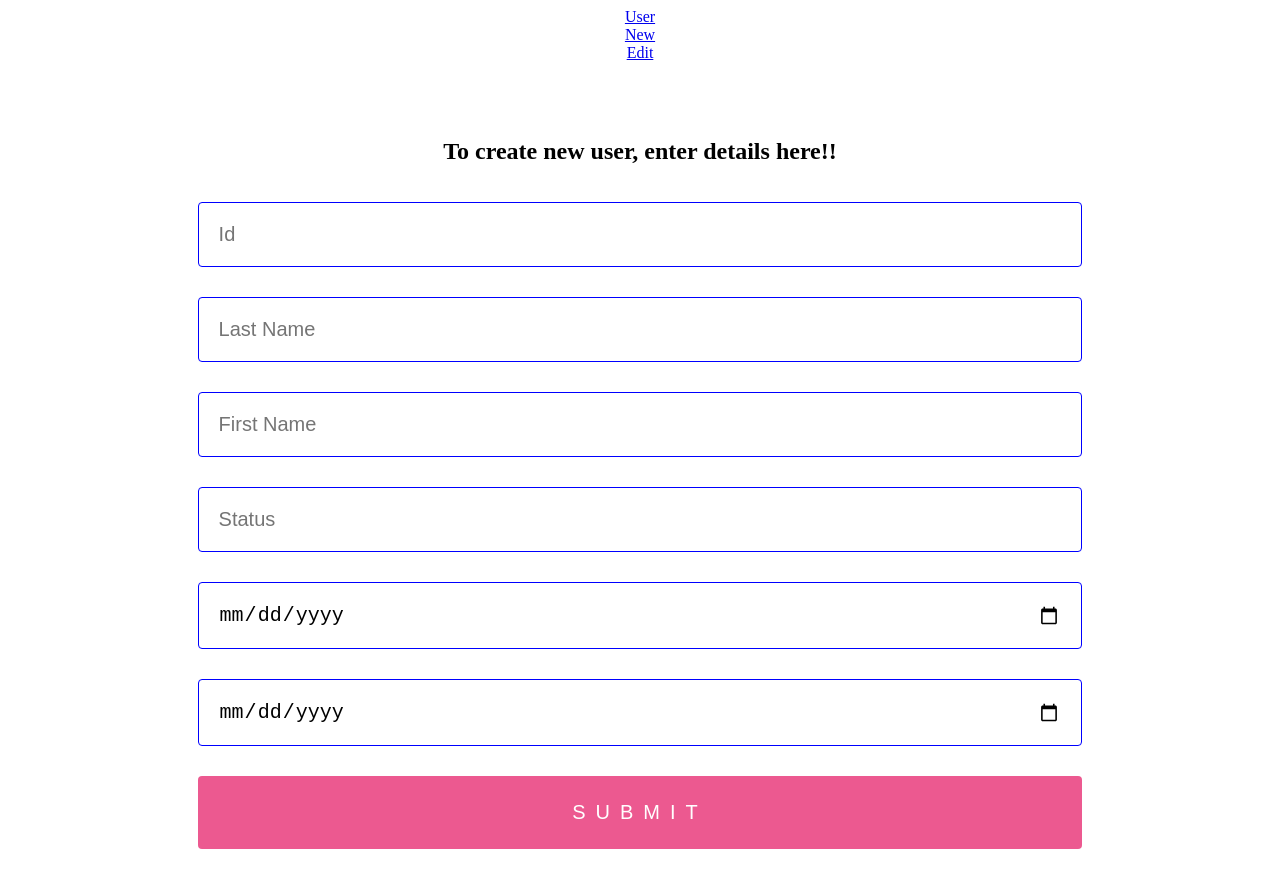
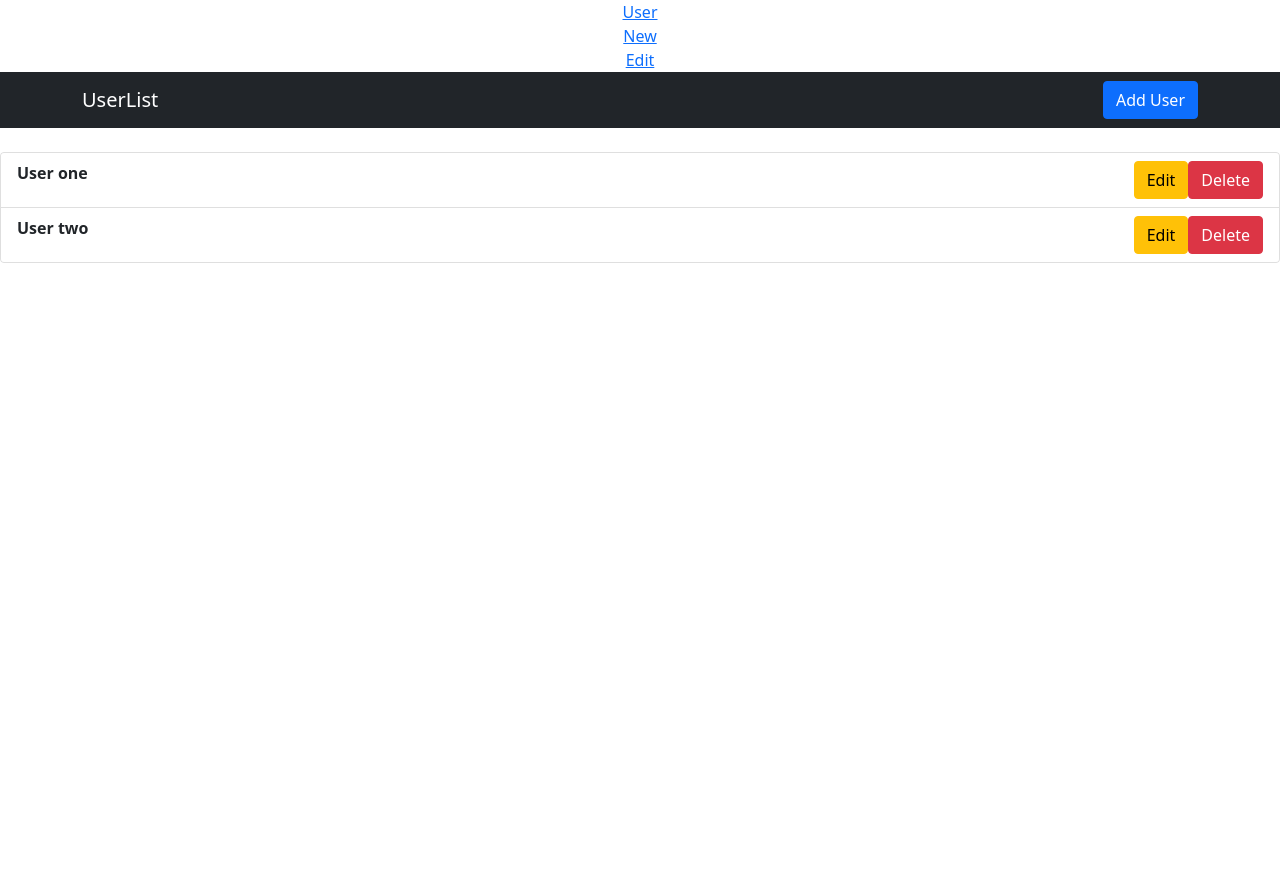
Before and after one commit to chhavi-choudhary/server-based-app, a React (Create React App) app: page /new in a window 1280 px wide. After the commit the page ends 800 px from the top, so only its background shows below. Built offline with nearby package versions, Linux system fonts and the light colour scheme.

Commit message:
routing working for all the components

```diff
--- a/package.json
+++ b/package.json
@@ -7,12 +7,16 @@
     "@testing-library/react": "^11.2.6",
     "@testing-library/user-event": "^12.8.3",
     "axios": "^0.21.1",
+    "bootstrap": "^5.0.0",
     "react": "^17.0.2",
+    "react-bootstrap": "^1.5.2",
     "react-dom": "^17.0.2",
     "react-hook-form": "^7.4.0",
     "react-paginate": "^7.1.2",
+    "react-router": "^5.2.0",
     "react-router-dom": "^5.2.0",
     "react-scripts": "4.0.3",
+    "reactstrap": "^8.9.0",
     "uuid": "^8.3.2",
     "web-vitals": "^1.1.1"
   },
--- a/src/App.js
+++ b/src/App.js
@@ -4,6 +4,7 @@ import Users from './Component/Users';
 import New from './Component/New';
 import Edit from './Component/Edit';
 import Navbar from './Component/Navbar';
+import AddUser from './Component/AddUser';
 
 function App() {
   return (
@@ -14,6 +15,7 @@ function App() {
          <Route exact path='/' component={Users}/>
          <Route path='/new' component={New}/>
          <Route path='/edit' component={Edit}/>
+         <Route path='/add' component={AddUser}/>
        </Switch>
      </Router>
     </div>
--- /dev/null
+++ b/src/Component/AddUser.jsx
@@ -0,0 +1,22 @@
+import React from 'react'
+import { Form, FormGroup, Label, Input, Button } from "reactstrap";
+import { Link } from 'react-router-dom';
+const AddUser = () => {
+    return (
+        <div>
+            <Form>
+                <FormGroup>
+                    <Label>Id</Label>
+                    <Input type="text" placeholder="Enter Id"></Input>
+                    <Label>First Name</Label>
+                    <Input type="text" placeholder="Enter First Name"></Input>
+                    <Label>Last Name</Label>
+                    <Input type="text" placeholder="Enter Last Name" ></Input>
+                </FormGroup>
+                <Button type="submit">Add New User</Button>
+                <Link to="/new" className="btn btn-danger ml-4">Cancel</Link>
+            </Form>
+        </div>
+    )
+}
+export default AddUser;
--- a/src/Component/Edit.jsx
+++ b/src/Component/Edit.jsx
@@ -1,12 +1,18 @@
 import React from 'react';
 import { useForm } from "react-hook-form";
 import './New.css';
+import EditUser from './EditUser';
+
 const Edit = () => {
   const { register, handleSubmit, watch, formState: { errors } } = useForm();
   const onSubmit = data => alert(JSON.stringify(data));
   console.log(watch("example"))
 
   return (
+  <div>
+    <EditUser/>
+
+
     <div className="createForm">
       <h2>Handle validation Error with message!!</h2>
       <form onSubmit={handleSubmit(onSubmit)} >
@@ -49,6 +55,7 @@ const Edit = () => {
         <input type="submit" />
       </form>
     </div>
+    </div>
   );
 }
 export default Edit;
--- /dev/null
+++ b/src/Component/EditUser.jsx
@@ -0,0 +1,28 @@
+import React from 'react';
+import { Link } from "react-router-dom";
+import {
+  Form,
+  FormGroup,
+  Label,
+  Input,
+  Button
+} from "reactstrap";
+
+
+ const EditUser = () => {
+    return (
+        <div>
+          <Form>
+                <FormGroup>
+                    <Label>First Name</Label>
+                    <Input type="text" placeholder="Enter First Name"></Input>
+                    <Label>Last Name</Label>
+                    <Input type="text" placeholder="Enter Last Name" ></Input>
+                </FormGroup>
+                <Button type="submit">Edit Name</Button>
+                <Link to="/new" className="btn btn-danger ml-4">Cancel</Link>
+            </Form>
+        </div>
+    )
+}
+export default EditUser;
--- /dev/null
+++ b/src/Component/Header.jsx
@@ -0,0 +1,26 @@
+import React from 'react';
+import { Link } from "react-router-dom";
+import {
+  Navbar,
+  Nav,
+  NavItem,
+  NavbarBrand,
+  Container
+} from "reactstrap";
+import 'bootstrap/dist/css/bootstrap.min.css';
+
+const Header = () => {
+  return (
+    <Navbar color="dark" dark>
+      <Container>
+        <NavbarBrand href="/">UserList</NavbarBrand>
+        <Nav>
+          <NavItem>
+            <Link className="btn btn-primary" to="/add">Add User</Link>
+          </NavItem>
+        </Nav>
+      </Container>
+    </Navbar>
+  )
+}
+export default Header;
--- a/src/Component/Navbar.jsx
+++ b/src/Component/Navbar.jsx
@@ -2,10 +2,10 @@ import React from 'react'
 import { Link } from 'react-router-dom'
 import './Navbar.css';
 
-export default function Nvbar() {
+export default function Navbar() {
     return (
         <div>
-            <ul className='navbar'>
+            <ul className='links'>
                 <li><Link to='/'>User</Link></li>
                 <li><Link to='/new'>New</Link></li>
                 <li><Link to='/edit'>Edit</Link></li>
--- a/src/Component/New.jsx
+++ b/src/Component/New.jsx
@@ -1,25 +1,79 @@
 import React from "react";
-import { useForm } from "react-hook-form";
-import './New.css';
+//import {Form,FormGroup,Label,Input,Button} from "reactstrap";
+//import { Link } from 'react-router-dom';
+import Header from './Header';
+import NewUserlist from'./NewUserlist';
 
 
-function New() {
-  const { register, handleSubmit } = useForm();
-  const onSubmit = data =>  alert(JSON.stringify(data));
+export const New = () => {
+  return (
+    <div>
+    <Header />
+    <NewUserlist />
 
-  return (
-    <div className="createForm">
-      <h2>To create new user, enter details here!!</h2>
-    <form onSubmit={handleSubmit(onSubmit)} >
-       <input type="integer" {...register("id")}placeholder= "Id" />
-      <input type="text" {...register("last_name")} placeholder= "Last Name" />
-      <input type="text" {...register("first_name")}placeholder="First Name"  />
-      <input type="text"{...register("status")} placeholder="Status" />
-      <input type="date"{...register("created_at")} placeholder="Created" />
-      <input type="date"{...register("updated_at")} placeholder="Updated" />
-      <input type="submit"/>
-    </form>
+    {/* <Form>
+      <FormGroup>
+      <Label>Id</Label>
+        <Input type="text" placeholder="Enter Id"></Input>
+        <Label>First Name</Label>
+        <Input type="text" placeholder="Enter First Name"></Input>
+        <Label>Last Name</Label>
+        <Input type="text" placeholder="Enter Last Name" ></Input>
+      </FormGroup>
+      <Button type="submit">Add New User</Button>
+      <Link to="/" className="btn btn-danger ml-4">Cancel</Link>
+    </Form> */}
     </div>
-  );
+  )
 }
+
+
+
+
+
+
+
+
+
+
+
+
+
+
+
+
+
+
+
+
+
+
+
+
+
+
+
+
+
+
+// function New() {
+//   const { register, handleSubmit } = useForm();
+//   const onSubmit = data =>  alert(JSON.stringify(data));
+
+
+//   return (
+//     <div className="createForm">
+//       <h2>To create new user, enter details here!!</h2>
+//     <form onSubmit={handleSubmit(onSubmit)} >
+//        <input type="integer" {...register("id")}placeholder= "Id" />
+//       <input type="text" {...register("last_name")} placeholder= "Last Name" />
+//       <input type="text" {...register("first_name")}placeholder="First Name"  />
+//       <input type="text"{...register("status")} placeholder="Status" />
+//       <input type="date"{...register("created_at")} placeholder="Created" />
+//       <input type="date"{...register("updated_at")} placeholder="Updated" />
+//       <input type="submit"/>
+//     </form>
+//     </div>
+//   );
+// }
 export default New;
--- /dev/null
+++ b/src/Component/NewUserlist.jsx
@@ -0,0 +1,29 @@
+import React from 'react';
+import { Link } from "react-router-dom";
+import {
+    ListGroup,
+    ListGroupItem,
+    Button
+} from "reactstrap";
+
+const NewUserlist = () => {
+    return (
+        <ListGroup className="mt-4">
+            <ListGroupItem className="d-flex justify-content-between">
+                <strong>User one</strong>
+                <div className="ml-auto">
+                    <Link to='/edit' className="btn btn-warning mr-1">Edit</Link>
+                    <Button color="danger">Delete</Button>
+                </div>
+            </ListGroupItem>
+            <ListGroupItem className="d-flex justify-content-between">
+                <strong>User two</strong>
+                <div className="ml-auto">
+                    <Link to='/edit' className="btn btn-warning mr-1">Edit</Link>
+                    <Button color="danger">Delete</Button>
+                </div>
+            </ListGroupItem>
+        </ListGroup>
+    )
+}
+export default NewUserlist;
```
Also changed, not shown: src/context/AppReducer.jsx (added), src/context/GlobalState.jsx (added), 1 other file (tests, documents, lock files or other folders).
